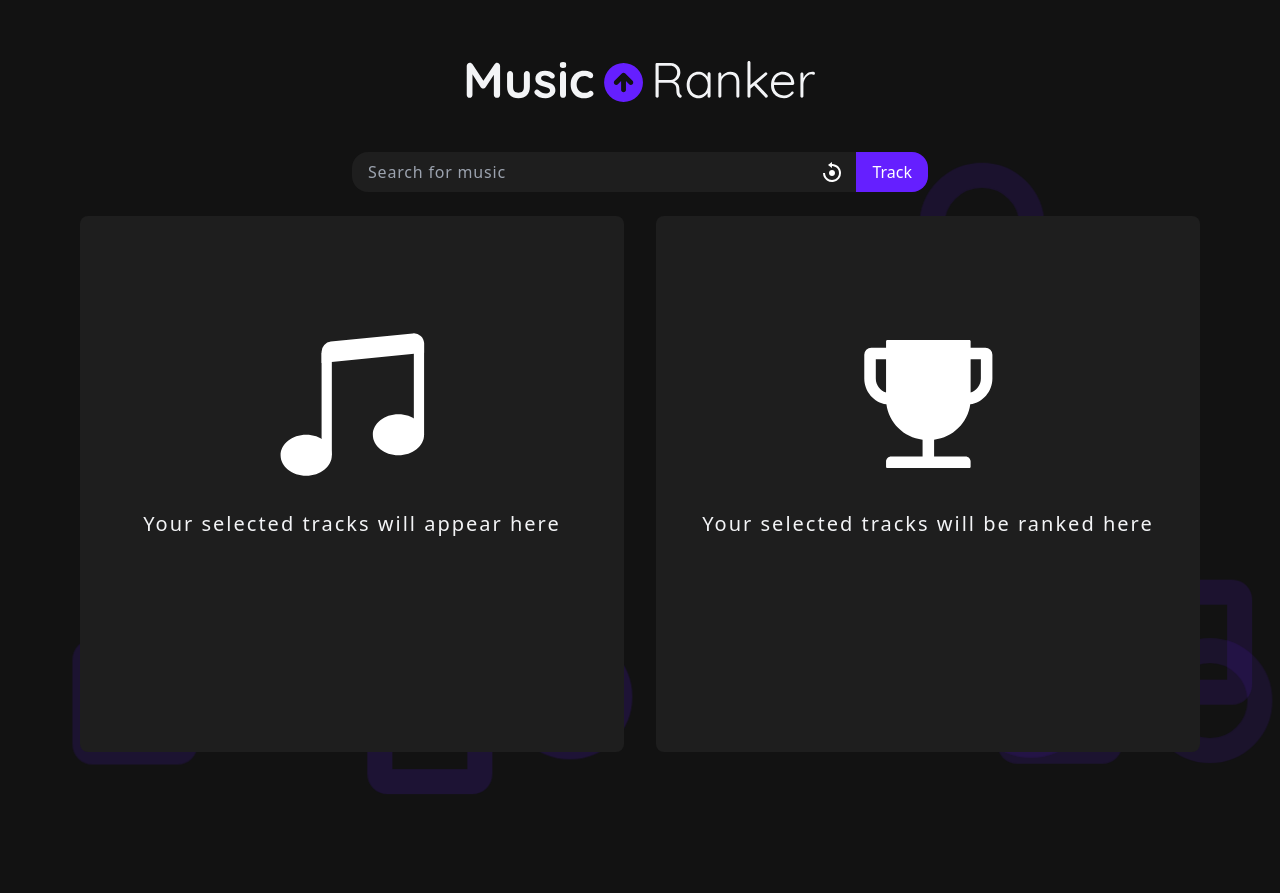
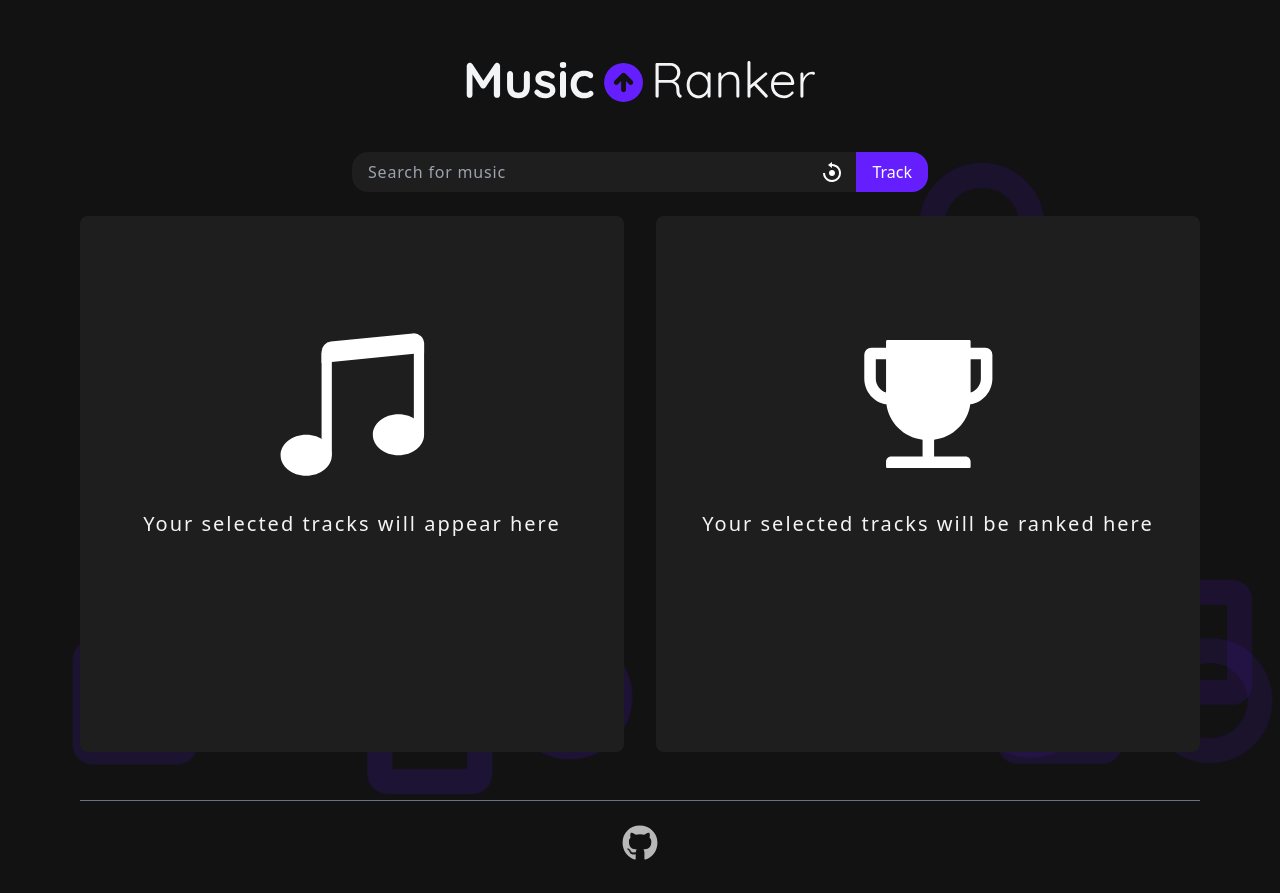
Before and after one commit to ivanvb/music-ranker, a React (Create React App) app: page / in a window 1280 px wide. Before the commit the page ends 800 px from the top, so only its background shows below. Built offline with nearby package versions, Linux system fonts and the light colour scheme.

Commit message:
add footer

```diff
--- a/src/App.js
+++ b/src/App.js
@@ -3,9 +3,11 @@ import Logo from './assets/music-ranker-logo.svg';
 import SearchBar from './components/SearchBar';
 import SongsPanelsGroup from './components/SongsPanelsGroup';
 import BackgroundShapes from './components/BackgroundShapes';
+import Footer from './components/Footer';
 
 function App() {
     return (
+        <>
             <main className="min-h-screen text-gray-100 container py-8 md:py-12 flex flex-col">
                 <BackgroundShapes />
                 <img
@@ -16,6 +18,8 @@ function App() {
                 <SearchBar />
                 <SongsPanelsGroup />
             </main>
+            <Footer />
+        </>
     );
 }
 
--- /dev/null
+++ b/src/components/Footer.js
@@ -0,0 +1,19 @@
+import React from 'react';
+import { FaGithub } from 'react-icons/fa';
+
+const Footer = () => {
+    return (
+        <footer className="container flex flex-col items-center">
+            <hr className="border-gray-500 w-full" />
+            <a href="https://github.com/ivanvb/music-ranker" className="mx-auto inline-block">
+                <FaGithub
+                    className="mt-6 mb-8 opacity-70 hover:opacity-90"
+                    color="white"
+                    size={36}
+                />
+            </a>
+        </footer>
+    );
+};
+
+export default Footer;
```
Lines whose indentation alone changed are shown as unchanged.
